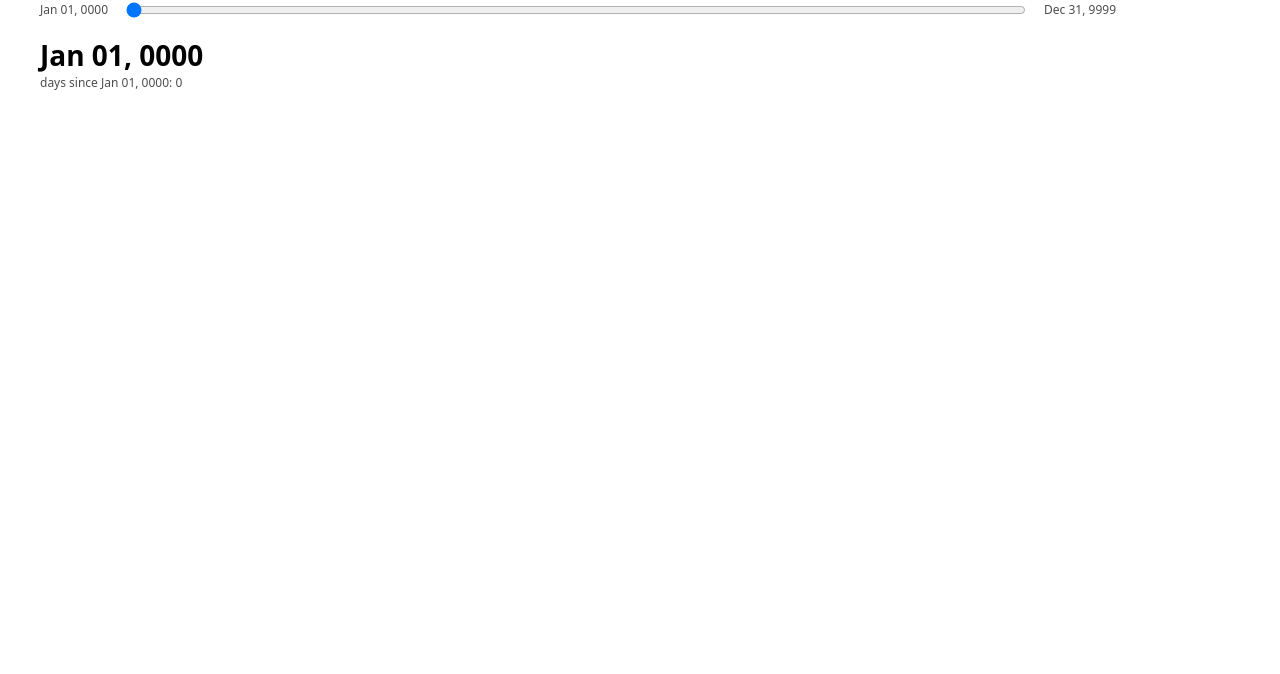
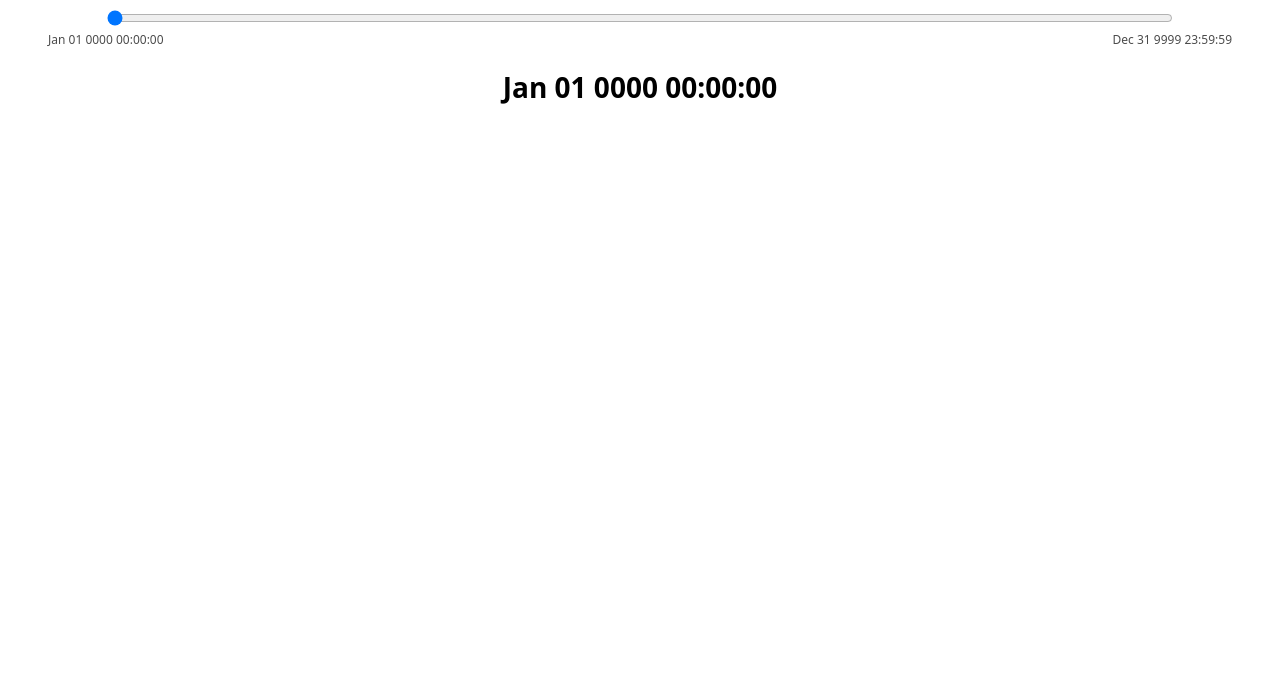
Before and after one commit to KatZatStudios/PatreonResume, a plain HTML site: page index.html in a window 1280 px wide. Shown: the part 126-800 px from the top of the page. Drawn offline with Linux system fonts and the light colour scheme.

Commit message:
Update index.html

```diff
--- a/index.html
+++ b/index.html
@@ -1,66 +1,114 @@
 <!doctype html>
-<html lang="en">
+<html>
 <head>
-  <meta charset="utf-8" />
-  <meta name="viewport" content="width=device-width, initial-scale=1" />
-  <title>Bad Date Slider</title>
+<meta charset="utf-8">
+<title>My Patreon Resume</title>
+
 <style>
-    body { font-family: system-ui, Arial, sans-serif; padding: 32px; }
-    .row { display: flex; align-items: center; gap: 16px; }
-    input[type="range"] { width: min(900px, 90vw); }
-    .tiny { font-size: 12px; opacity: 0.7; }
-    .big { font-size: 28px; font-weight: 700; margin-top: 16px; }
+body{
+font-family:system-ui;
+padding:40px;
+text-align:center;
+}
+
+input[type=range]{
+width:90%;
+}
+
+.labels{
+display:flex;
+justify-content:space-between;
+font-size:12px;
+opacity:.7;
+}
+
+#date{
+font-size:28px;
+font-weight:bold;
+margin-top:20px;
+}
 </style>
+
 </head>
 <body>
-  <h1>Pick a Date</h1>
 
-  <div class="row">
-    <span class="tiny">Jan 01, 0000</span>
-    <input id="s" type="range" min="0" max="3652059" value="0" />
-    <span class="tiny">Dec 31, 9999</span>
+<h1>Select Your Publishing Time (GMT+2)</h1>
+
+<input id="slider" type="range"
+min="0"
+max="315569520000"
+value="0">
+
+<div class="labels">
+<span>Jan 01 0000 00:00:00</span>
+<span>Dec 31 9999 23:59:59</span>
 </div>
 
-  <div id="out" class="big">Jan 01, 0000</div>
-  <div class="tiny">days since Jan 01, 0000: <span id="n">0</span></div>
+<div id="date">Jan 01 0000 00:00:00</div>
 
 <script>
-    const s = document.getElementById("s");
-    const out = document.getElementById("out");
-    const n = document.getElementById("n");
 
-    function isLeap(y) {
-      return (y % 4 === 0 && y % 100 !== 0) || (y % 400 === 0);
+const slider = document.getElementById("slider")
+const output = document.getElementById("date")
+
+function isLeap(y){
+return (y%4===0 && y%100!==0)||y%400===0
 }
 
-    function daysToDate(totalDays) {
-      let y = 0;
-      let d = totalDays;
+function secondsToDate(sec){
 
-      while (true) {
-        const diy = isLeap(y) ? 366 : 365;
-        if (d < diy) break;
-        d -= diy;
-        y++;
+let seconds = sec
+
+let year = 0
+
+while(true){
+
+let days = isLeap(year)?366:365
+let yearSeconds = days*86400
+
+if(seconds < yearSeconds) break
+
+seconds -= yearSeconds
+year++
+
 }
 
-      const ml = [31, isLeap(y) ? 29 : 28, 31, 30, 31, 30, 31, 31, 30, 31, 30, 31];
-      let m = 0;
-      while (d >= ml[m]) { d -= ml[m]; m++; }
+let day = Math.floor(seconds/86400)
+seconds -= day*86400
 
-      const day = d + 1;
-      const months = ["Jan","Feb","Mar","Apr","May","Jun","Jul","Aug","Sep","Oct","Nov","Dec"];
-      return `${months[m]} ${String(day).padStart(2,"0")}, ${String(y).padStart(4,"0")}`;
+let hour = Math.floor(seconds/3600)
+seconds -= hour*3600
+
+let minute = Math.floor(seconds/60)
+
+let second = seconds%60
+
+const months = [
+31,
+isLeap(year)?29:28,
+31,30,31,30,31,31,30,31,30,31
+]
+
+let month=0
+
+while(day>=months[month]){
+day-=months[month]
+month++
 }
 
-    function render() {
-      const v = Number(s.value);
-      out.textContent = daysToDate(v);
-      n.textContent = String(v);
+day+=1
+
+const names=["Jan","Feb","Mar","Apr","May","Jun","Jul","Aug","Sep","Oct","Nov","Dec"]
+
+return `${names[month]} ${String(day).padStart(2,'0')} ${String(year).padStart(4,'0')} ${String(hour).padStart(2,'0')}:${String(minute).padStart(2,'0')}:${String(second).padStart(2,'0')}`
+
 }
 
-    s.addEventListener("input", render);
-    render();
+slider.addEventListener("input",()=>{
+output.textContent=secondsToDate(Number(slider.value))
+})
+
 </script>
+
 </body>
 </html>
```
Lines whose indentation alone changed are shown as unchanged.
